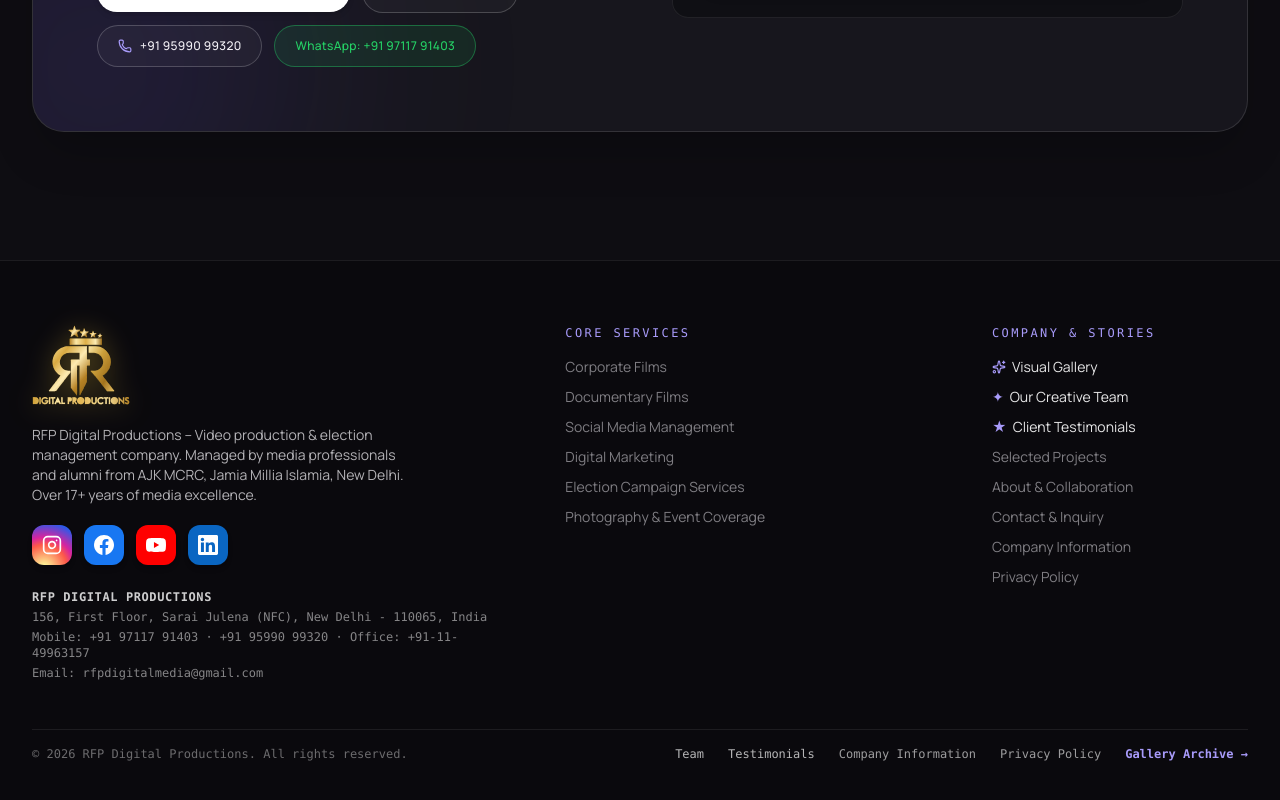
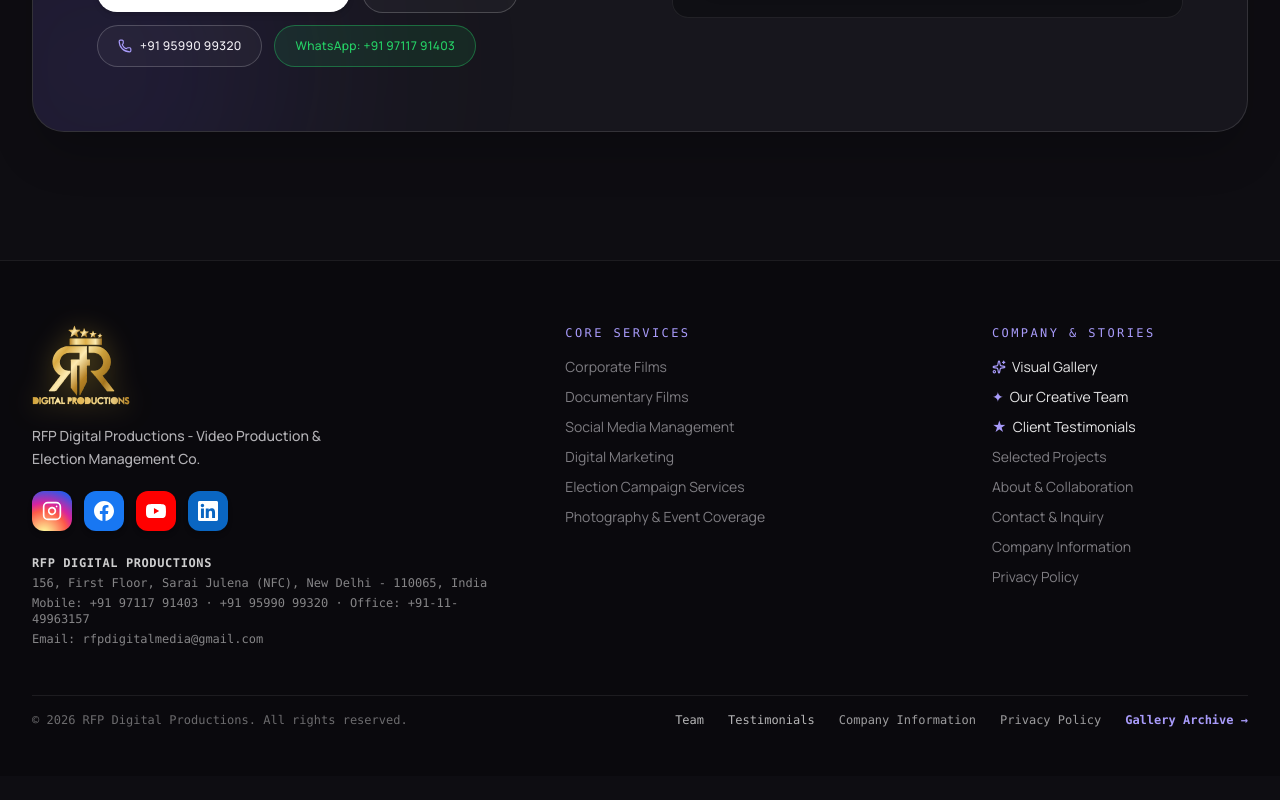
Before and after one commit to 11mdasjad/rip, a Next.js app: page / in a window 1280 px wide. Shown: the part 10127-10927 px from the top of the page. After the commit the page ends 10903 px from the top, so only its background shows below. Built offline with nearby package versions, Linux system fonts and the light colour scheme.

Commit message:
Update footer tagline to 'RFP Digital Productions - Video Production & Election Management Co.'

```diff
--- a/src/components/Footer.tsx
+++ b/src/components/Footer.tsx
@@ -15,8 +15,9 @@
             <Link href="/" className="inline-flex items-center space-x-3.5 mb-5 group">
               <img src="/medien/logo/rfp-logo.svg" alt="RFP Digital Productions" className="h-16 sm:h-20 w-auto object-contain filter drop-shadow-[0_2px_14px_rgba(212,175,55,0.4)] transition-transform duration-300 group-hover:scale-105" />
             </Link>
-            <p className="text-sm text-[#f4f2f7b8] mb-5 max-w-sm">
-              RFP Digital Productions – Video production &amp; election management company. Managed by media professionals and alumni from AJK MCRC, Jamia Millia Islamia, New Delhi. Over 17+ years of media excellence.
+            <p className="text-sm text-[#f4f2f7b8] font-medium mb-5 max-w-sm leading-relaxed">
+              RFP Digital Productions - Video Production &amp; <br className="hidden sm:inline" />
+              Election Management Co.
             </p>
 
             {/* Social Media Links - Official RFP Channels */}
```
